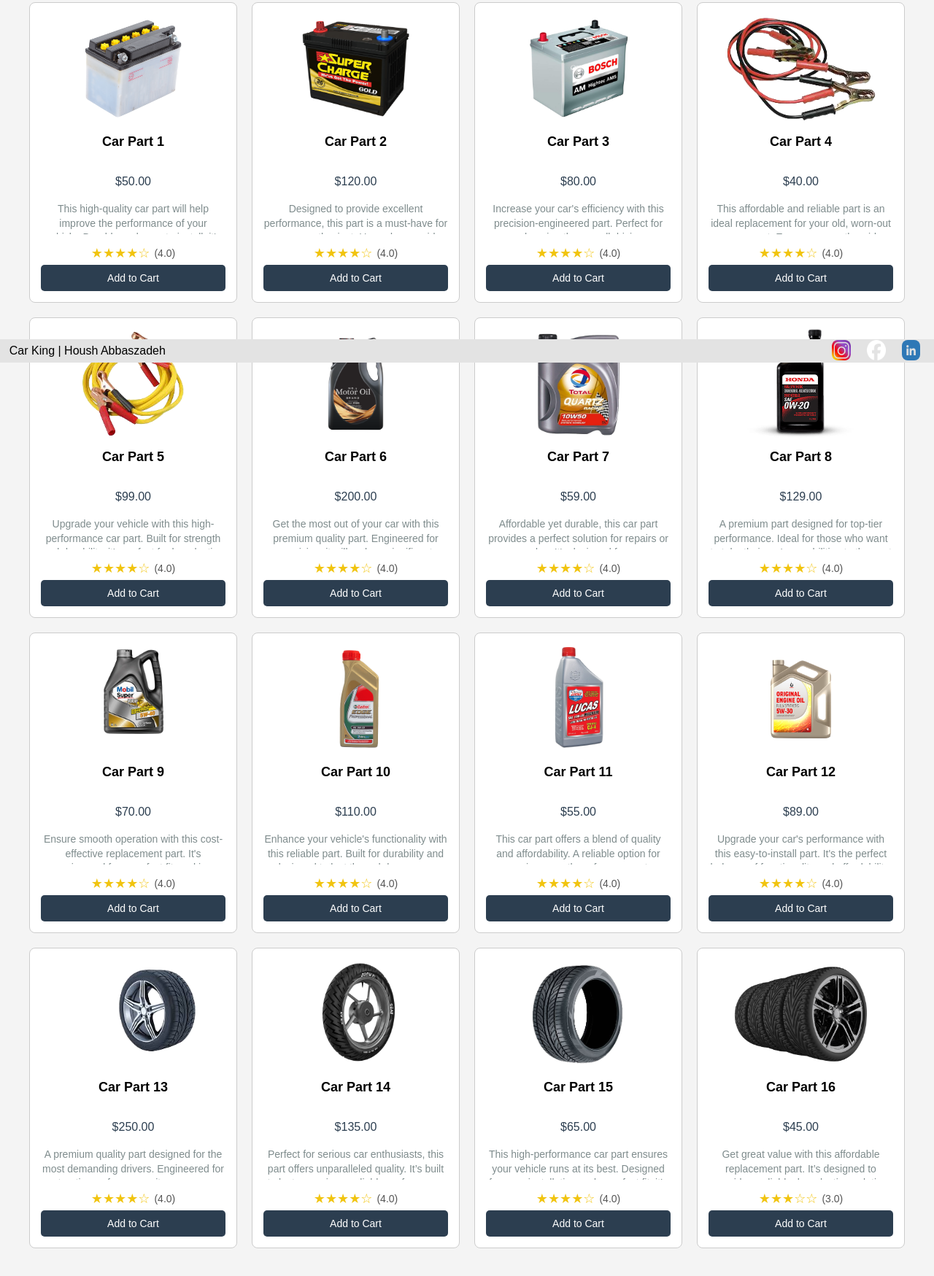
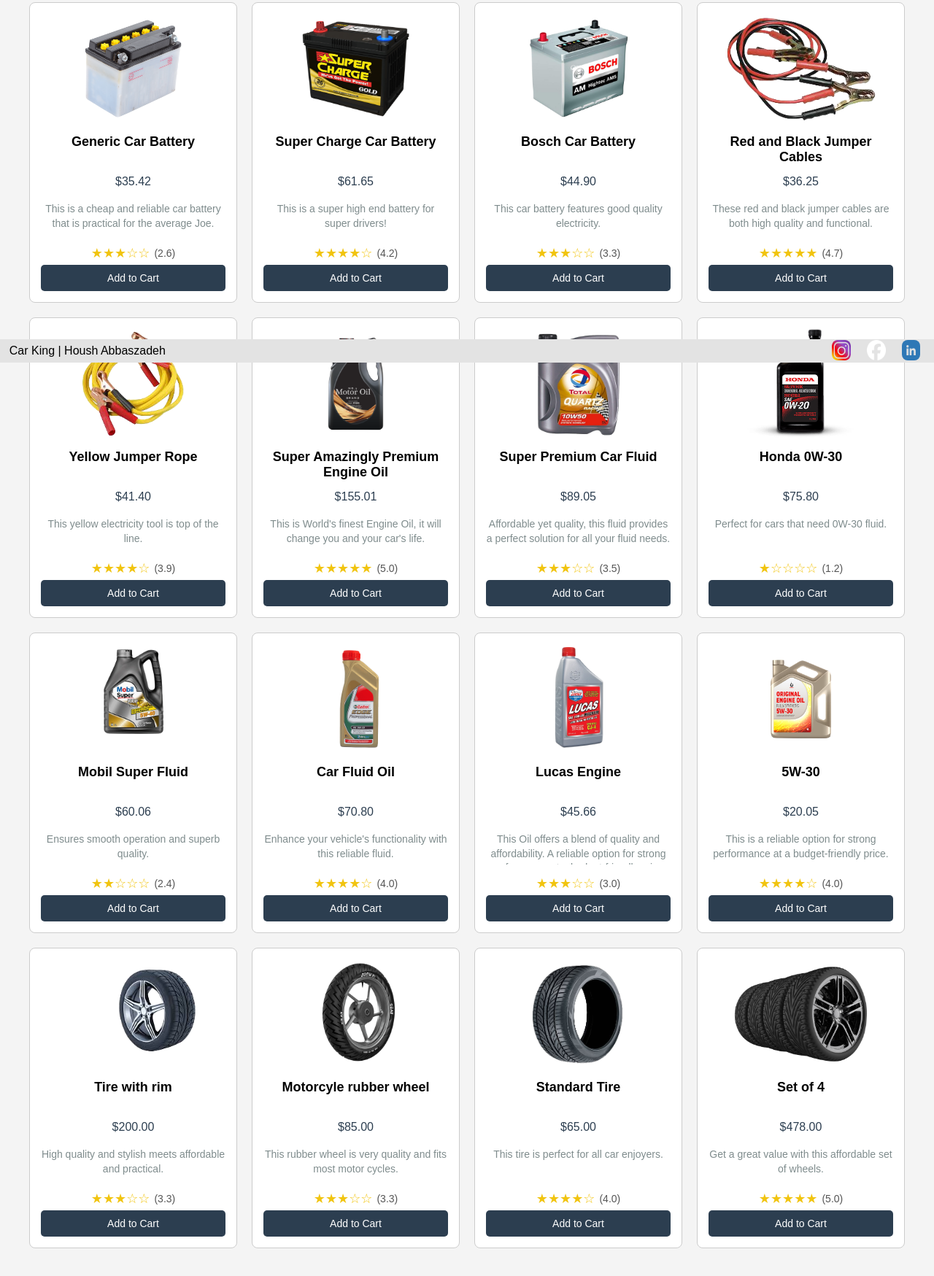
Before and after one commit to HoushAbbasz/eCommerce, a plain HTML site: page pages/products.html in a window 1280 px wide. Shown: the part 303-2052 px from the top of the page at 73% size. Drawn offline with Linux system fonts and the light colour scheme.

Commit message:
added dark mode, updated JSON data, fixed product search

```diff
--- a/data/items.json
+++ b/data/items.json
@@ -1,130 +1,130 @@
 [
   {
-    "name": "Car Part 1",
-    "price": 50.00,
+    "name": "Generic Car Battery",
+    "price": 35.42,
     "image": "../images/car_parts/battery1.png",
-    "rating": 4.0,
-    "description": "This high-quality car part will help improve the performance of your vehicle. Durable and easy to install, it's perfect for a quick upgrade.",
+    "rating": 2.6,
+    "description": "This is a cheap and reliable car battery that is practical for the average Joe.",
     "category": "Car Battery"
   },
   {
-    "name": "Car Part 2",
-    "price": 120.00,
+    "name": "Super Charge Car Battery",
+    "price": 61.65,
     "image": "../images/car_parts/battery2.png",
-    "rating": 4.0,
-    "description": "Designed to provide excellent performance, this part is a must-have for any car enthusiast. Upgrade your ride with a top-quality component.",
+    "rating": 4.2,
+    "description": "This is a super high end battery for super drivers!",
     "category": "Car Battery"
   },
   {
-    "name": "Car Part 3",
-    "price": 80.00,
+    "name": "Bosch Car Battery",
+    "price": 44.90,
     "image": "../images/car_parts/battery3.png",
-    "rating": 4.0,
-    "description": "Increase your car's efficiency with this precision-engineered part. Perfect for enhancing the overall driving experience.",
+    "rating": 3.25,
+    "description": "This car battery features good quality electricity.",
     "category": "Car Battery"
   },
   {
-    "name": "Car Part 4",
-    "price": 40.00,
+    "name": "Red and Black Jumper Cables",
+    "price": 36.25,
     "image": "../images/car_parts/jumper_cables.jpeg",
-    "rating": 4.0,
-    "description": "This affordable and reliable part is an ideal replacement for your old, worn-out component. Ensure a smoother ride without breaking the bank.",
+    "rating": 4.7,
+    "description": "These red and black jumper cables are both high quality and functional.",
     "category": "Jumper Cables"
   },
   {
-    "name": "Car Part 5",
-    "price": 99.00,
+    "name": "Yellow Jumper Rope",
+    "price": 41.40,
     "image": "../images/car_parts/jumper_cables2.jpeg",
-    "rating": 4.0,
-    "description": "Upgrade your vehicle with this high-performance car part. Built for strength and durability, it's perfect for long-lasting use.",
+    "rating": 3.9,
+    "description": "This yellow electricity tool is top of the line.",
     "category": "Jumper Cables"
   },
   {
-    "name": "Car Part 6",
-    "price": 200.00,
+    "name": "Super Amazingly Premium Engine Oil",
+    "price": 155.01,
     "image": "../images/car_parts/oil.png",
-    "rating": 4.0,
-    "description": "Get the most out of your car with this premium quality part. Engineered for precision, it will make a significant difference in your ride.",
+    "rating": 5,
+    "description": "This is World's finest Engine Oil, it will change you and your car's life.",
     "category": "Engine Oil"
   },
   {
-    "name": "Car Part 7",
-    "price": 59.00,
+    "name": "Super Premium Car Fluid",
+    "price": 89.05,
     "image": "../images/car_parts/oil1.jpg",
-    "rating": 4.0,
-    "description": "Affordable yet durable, this car part provides a perfect solution for repairs or upgrades. It's designed for easy installation and long-term use.",
+    "rating": 3.49,
+    "description": "Affordable yet quality, this fluid provides a perfect solution for all your fluid needs.",
     "category": "Engine Oil"
   },
   {
-    "name": "Car Part 8",
-    "price": 129.00,
+    "name": "Honda 0W-30",
+    "price": 75.80,
     "image": "../images/car_parts/oil2.png",
-    "rating": 4.0,
-    "description": "A premium part designed for top-tier performance. Ideal for those who want to take their car's capabilities to the next level.",
+    "rating": 1.2,
+    "description": "Perfect for cars that need 0W-30 fluid.",
     "category": "Engine Oil"
   },
   {
-    "name": "Car Part 9",
-    "price": 70.00,
+    "name": "Mobil Super Fluid",
+    "price": 60.06,
     "image": "../images/car_parts/oil3.webp",
-    "rating": 4.0,
-    "description": "Ensure smooth operation with this cost-effective replacement part. It's engineered for a perfect fit, making installation hassle-free.",
+    "rating": 2.4,
+    "description": "Ensures smooth operation and superb quality.",
     "category": "Engine Oil"
   },
   {
-    "name": "Car Part 10",
-    "price": 110.00,
+    "name": "Car Fluid Oil",
+    "price": 70.8,
     "image": "../images/car_parts/oil4.png",
     "rating": 4.0,
-    "description": "Enhance your vehicle's functionality with this reliable part. Built for durability and designed to last through heavy use.",
+    "description": "Enhance your vehicle's functionality with this reliable fluid.",
     "category": "Engine Oil"
   },
   {
-    "name": "Car Part 11",
-    "price": 55.00,
+    "name": "Lucas Engine",
+    "price": 45.66,
     "image": "../images/car_parts/oil5.jpg",
-    "rating": 4.0,
-    "description": "This car part offers a blend of quality and affordability. A reliable option for ensuring smooth performance at a budget-friendly price.",
+    "rating": 3.0,
+    "description": "This Oil offers a blend of quality and affordability. A reliable option for strong performance at a budget-friendly price.",
     "category": "Engine Oil"
   },
   {
-    "name": "Car Part 12",
-    "price": 89.00,
+    "name": "5W-30",
+    "price": 20.05,
     "image": "../images/car_parts/oil6.png",
     "rating": 4.0,
-    "description": "Upgrade your car's performance with this easy-to-install part. It's the perfect balance of functionality and affordability.",
+    "description": "This is a reliable option for strong performance at a budget-friendly price.",
     "category": "Engine Oil"
   },
   {
-    "name": "Car Part 13",
-    "price": 250.00,
+    "name": "Tire with rim",
+    "price": 200.00,
     "image": "../images/car_parts/tire.jpeg",
-    "rating": 4.0,
-    "description": "A premium quality part designed for the most demanding drivers. Engineered for top-tier performance, it ensures a smooth and safe ride.",
+    "rating": 3.3,
+    "description": "High quality and stylish meets affordable and practical.",
     "category": "Tires"
   },
   {
-    "name": "Car Part 14",
-    "price": 135.00,
+    "name": "Motorcyle rubber wheel",
+    "price": 85.00,
     "image": "../images/car_parts/tire1.png",
-    "rating": 4.0,
-    "description": "Perfect for serious car enthusiasts, this part offers unparalleled quality. It’s built to last, ensuring a reliable performance for years to come.",
+    "rating": 3.3,
+    "description": "This rubber wheel is very quality and fits most motor cycles.",
     "category": "Tires"
   },
   {
-    "name": "Car Part 15",
+    "name": "Standard Tire",
     "price": 65.00,
     "image": "../images/car_parts/tire2.jpg",
     "rating": 4.0,
-    "description": "This high-performance car part ensures your vehicle runs at its best. Designed for easy installation and a perfect fit, it’s an essential upgrade.",
+    "description": "This tire is perfect for all car enjoyers.",
     "category": "Tires"
   },
   {
-    "name": "Car Part 16",
-    "price": 45.00,
+    "name": "Set of 4",
+    "price": 478,
     "image": "../images/car_parts/tire_set_of_4.png",
-    "rating": 3,
-    "description": "Get great value with this affordable replacement part. It’s designed to provide a reliable, long-lasting solution for your vehicle.",
+    "rating": 5,
+    "description": "Get a great value with this affordable set of wheels.",
     "category": "Tires"
   }
 ]
--- a/pages/products.html
+++ b/pages/products.html
@@ -24,7 +24,7 @@
             <ul class="menu">
                 <li><a href="../index.html">Home Page</a></li>
                 <li><a href="contact.html">Contact Us</a></li>
-                <li><strong>Dark Mode</strong></li>
+                <li><button id="darkModeToggle" class="dark-toggle">Dark Mode</button></li>
             </ul>
         </nav>
     </header>
--- a/scripts/global.js
+++ b/scripts/global.js
@@ -17,3 +17,26 @@ function openFB(){
 function openLI (){
   window.open('https://www.linkedin.com', '_blank');
 }
+
+
+const toggleBtn = document.getElementById("darkModeToggle");
+
+// Check saved preference
+if (localStorage.getItem("darkMode") === "enabled") {
+    document.body.classList.add("dark");
+}
+
+// Toggle when clicked
+if (toggleBtn) {
+    toggleBtn.addEventListener("click", () => {
+        document.body.classList.toggle("dark");
+
+        if (document.body.classList.contains("dark")) {
+            localStorage.setItem("darkMode", "enabled");
+            toggleBtn.textContent = "Light Mode";
+        } else {
+            localStorage.setItem("darkMode", "disabled");
+            toggleBtn.textContent = "Dark Mode";
+        }
+    });
+}
--- a/scripts/products.js
+++ b/scripts/products.js
@@ -27,6 +27,8 @@ document.addEventListener("DOMContentLoaded", () => {
 
 
     function renderProducts(products) {
+        // need to clear the old product cards each time for filtering reasons
+        productGrid.innerHTML = "";
         // performs HTML for each product in the products parameter
         products.forEach(product => {
             // create a div
--- a/styles/style.scss
+++ b/styles/style.scss
@@ -3,18 +3,6 @@ $primary-color: #e3e3e3;
 $primary-border: #ccc;
 $secondary-bg: #111;
 $secondary-color: white;
-$button-bg: #e3e3e3;
-$button-hover-bg: #d4d4d4;
-$button-active-bg: rgb(201.5, 201.5, 201.5);
-$history-bg: rgb(249.8285714286, 251.8285714286, 254.1714285714);
-$history-border: #444;
-$history-item-hover-bg: #ddd;
-$dark-toggle-bg: rgb(93, 93, 93);
-$dark-toggle-hover-bg: black;
-$submission-bg: #3EC73E;
-$submission-hover-bg: #00ff00;
-$variable-bg: #357ABD;
-$variable-hover-bg: #0080ff;
 $menu-bg: rgba(93, 93, 93, 0.25);
 $hamburger-bg: rgb(93, 93, 93);
 
@@ -28,6 +16,46 @@ body {
   display: flex;
   flex-direction: column;
   justify-content: center;
+
+  &.dark{
+    background-color: $secondary-bg;
+    color: $secondary-color;
+
+  header {
+    background-color: #222;
+}
+
+  nav a {
+    color: #eee;
+}
+
+  .menu{
+  background: #222;
+
+  li button, a {
+    color: #eee;
+}
+}
+
+.product-item,
+.promo-card,
+.product-card,
+input,
+select,
+textarea {
+    background-color: #1a1a1a;
+    color: #eee;
+    border-color: #444;
+    p{
+      color: #eee;
+    }
+}
+
+footer {
+    background-color: #222;
+    color: #eee;
+}
+  }
 }
 
 
@@ -92,7 +120,7 @@ nav {
     position: fixed;
     top: 6vh;
     left: 2vw;
-    background: white;
+    background: $secondary-color;
     border-radius: 10px;
     border: rgb(93, 93, 93) solid 1px;
     list-style: none;
@@ -103,11 +131,20 @@ nav {
 
     li {
       padding: 10px 20px;
+      font-weight: 600;
 
       a {
         text-decoration: none;
         color: black;
-        font-weight: 600;
+      }
+
+      .dark-toggle {
+      text-decoration: none;
+      color: black;
+      font: inherit;
+      background: none;
+      border: none;
+      cursor: pointer;
       }
 
       &:hover {
@@ -115,6 +152,10 @@ nav {
       }
     }
   }
+}
+
+.site-title{
+  font-family: 'Gill Sans', 'Gill Sans MT', Calibri, 'Trebuchet MS', sans-serif;
 }
 
 footer {
@@ -207,10 +248,10 @@ footer {
     font-weight: bold;
 }
 
-.contact-form input,
+.contact-form input
 .contact-form textarea {
     padding: 10px;
-    border: 1px solid #ccc;
+    border: 1px solid $primary-border;
     border-radius: 5px;
     margin-top: 5px;
 }
@@ -219,7 +260,7 @@ footer {
     margin-top: 20px;
     padding: 12px;
     background-color: #2c3e50;
-    color: white;
+    color: $secondary-color;
     border: none;
     border-radius: 5px;
     cursor: pointer;
@@ -299,8 +340,9 @@ footer {
 }
 
 .promotions {
-  margin: 55% auto 10% auto;
-  padding: 5% 20px;
+  margin-left: 10%;
+  margin-top: 50%;
+  margin-bottom: 10%;
   display: grid;
   grid-template-columns: repeat(4, 1fr);
   gap: 20px;
@@ -343,9 +385,8 @@ footer {
 
 .browse-products {
     background-color: #2c3e50;
-    color: white;
+    color: $secondary-color;
     padding: 14px 32px;
-    border: none;
     border-radius: 6px;
     font-size: 1.2rem;
     font-weight: bold;
@@ -367,7 +408,7 @@ footer {
 }
 
 .browse-products .cta-btn {
-    color: white;
+    color: $secondary-color;
     text-decoration: none;
     display: inline-block;
     width: 100%;
@@ -396,7 +437,7 @@ footer {
 
 .product-item {
     background-color: #fff;
-    border: 1px solid #ccc;
+    border: 1px solid $primary-border;
     border-radius: 8px;
     padding: 15px;
     text-align: center;
@@ -554,7 +595,7 @@ footer {
   }
 
   .promotions {
-    margin: 65% auto 10% auto;
+    margin: 70% auto 15% auto;
     grid-template-columns: repeat(2, 1fr);
   }
 
@@ -606,7 +647,7 @@ footer {
 }
 
 .promotions {
-    margin: 120% auto 10% auto;
+    margin: 120% auto 25% auto;
     grid-template-columns: 1fr;
   }
 
```
Also changed, not shown: index.html (+2 -2 lines), pages/contact.html (+1 -1 lines), styles/style.css, 2 other files.
